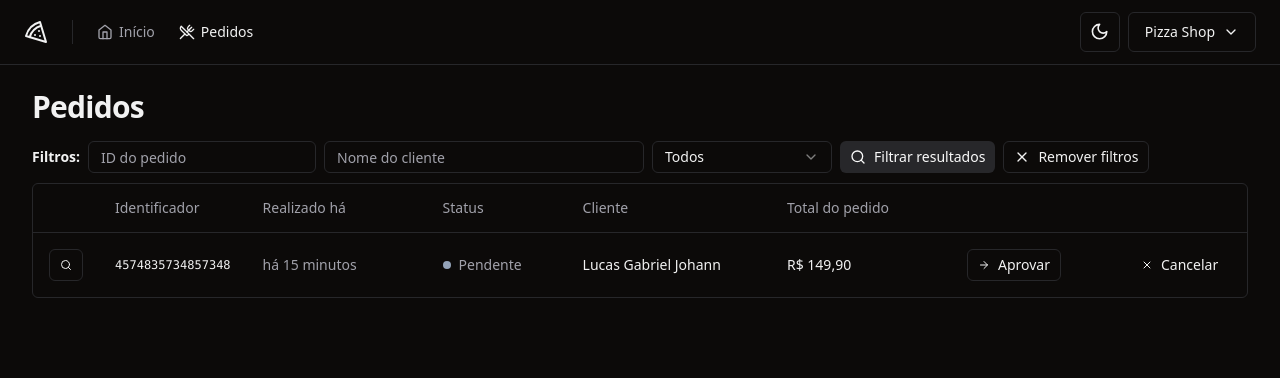
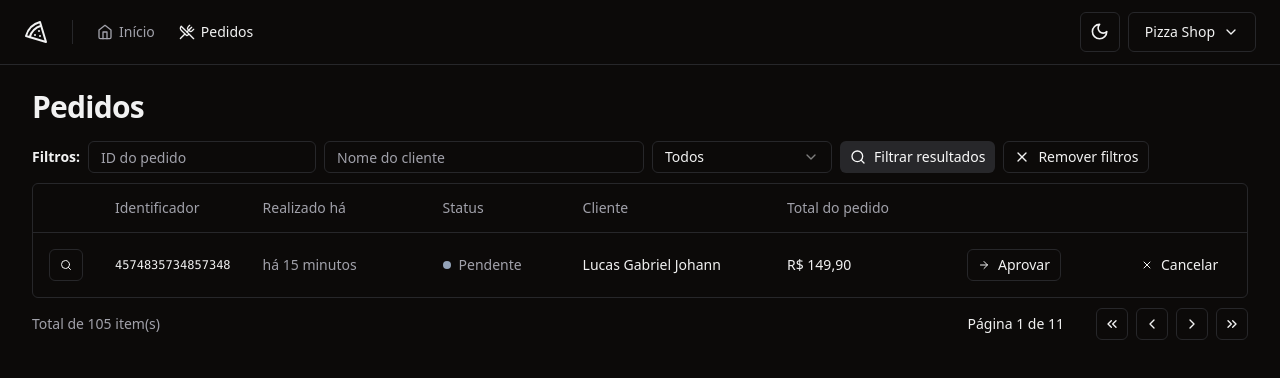
Before and after one commit to gabjohann/pizzashop, a React (Vite) app: page /orders in a window 1280 px wide. Shown: the top 378 px of the page. Built offline with nearby package versions, Linux system fonts and the light colour scheme.

Commit message:
add: implementation for pagination component

```diff
--- a/src/pages/app/orders/orders.tsx
+++ b/src/pages/app/orders/orders.tsx
@@ -8,6 +8,7 @@ import {
   TableRow,
 } from '@/components/ui/table'
 
+import { Pagination } from '../../../components/pagination'
 import { OrderTableRow } from '../order-table-row'
 import { OrderTableFilters } from './order-table-filters'
 
@@ -18,7 +19,7 @@ export function Orders() {
 
       <div className="flex flex-col gap-4">
         <h1 className="text-3xl font-bold tracking-tight">Pedidos</h1>
-      </div>
+
         <div className="space-y-2.5">
           <OrderTableFilters />
 
@@ -42,6 +43,9 @@ export function Orders() {
               </TableBody>
             </Table>
           </div>
+
+          <Pagination pageIndex={0} totalCount={105} perPage={10} />
+        </div>
       </div>
     </>
   )
```
Lines whose indentation alone changed are shown as unchanged.
